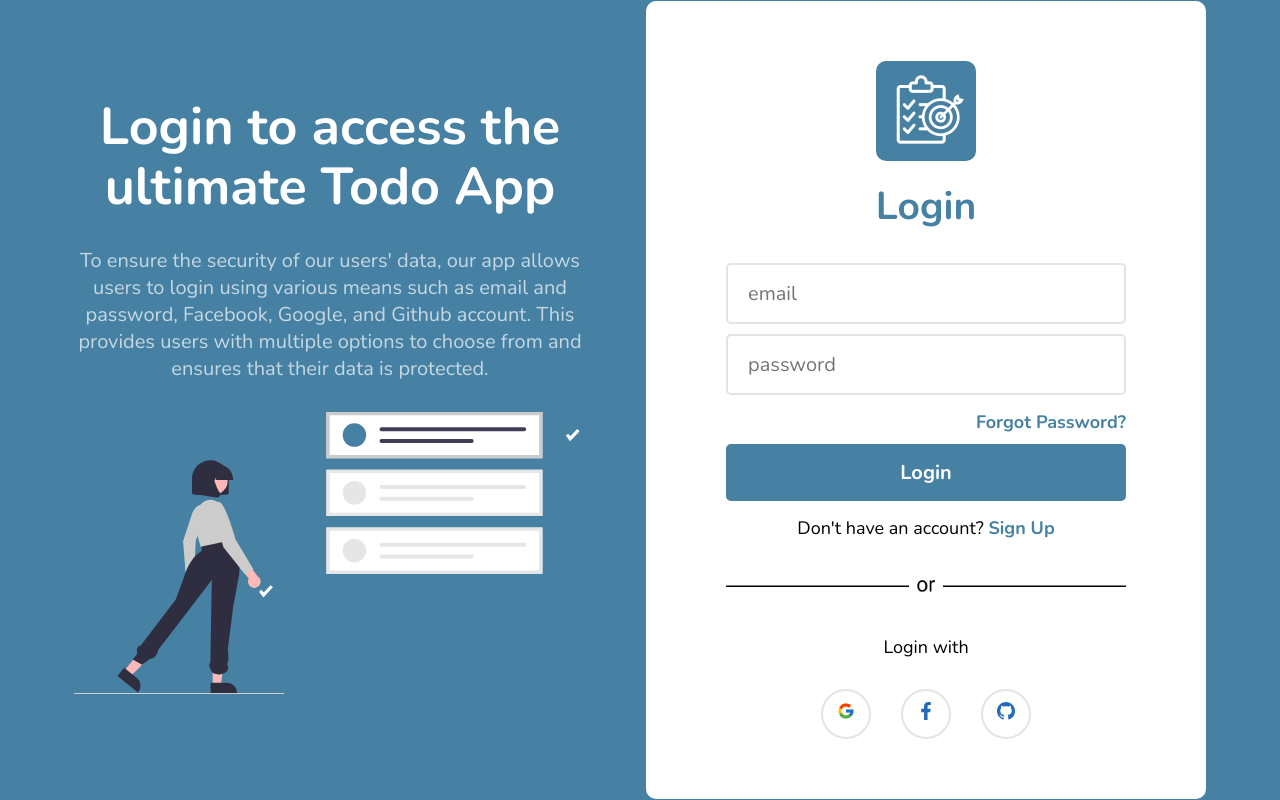
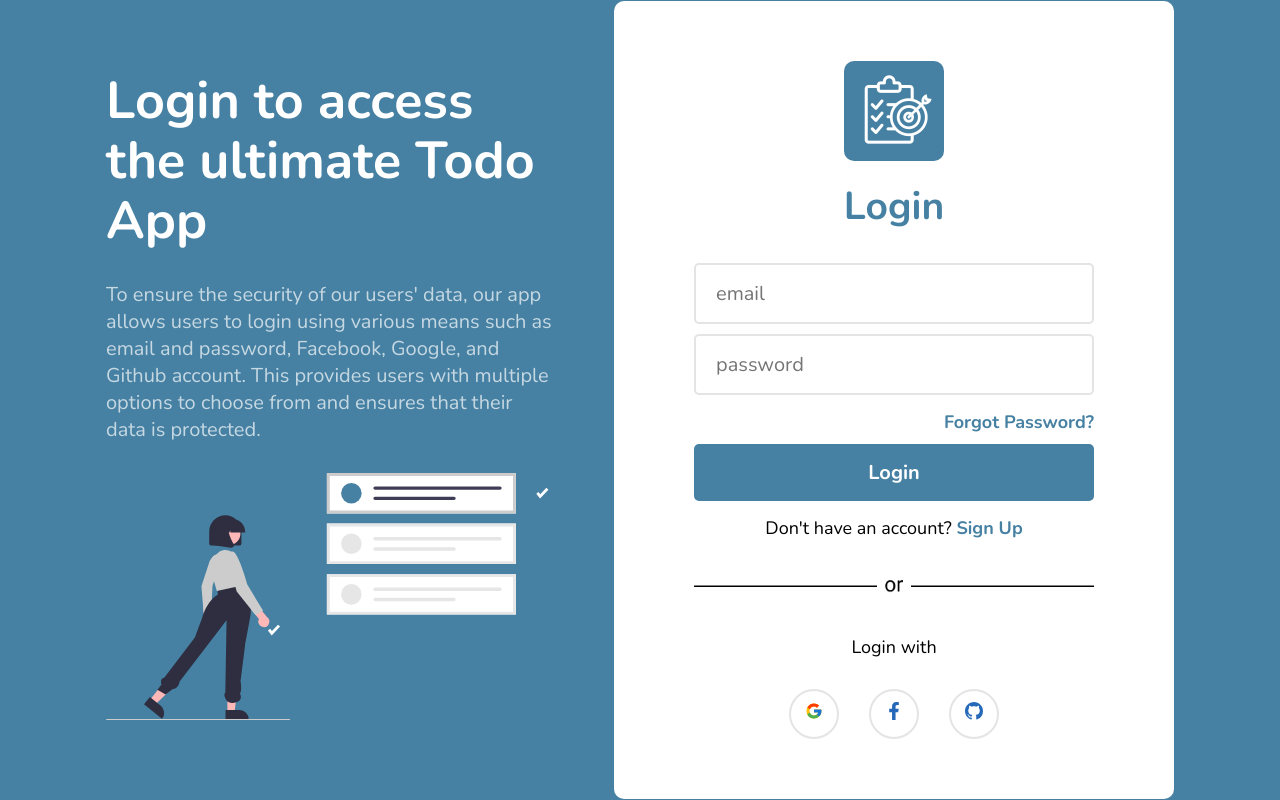
Before and after one commit to kapansa/todo-auth-app, a React (Create React App) app: page /login in a window 1280 px wide. Built offline with nearby package versions, Linux system fonts and the light colour scheme; no server answers.

Commit message:
Change text-align to left on login and sign up page

```diff
--- a/src/pages/Login/Login.css
+++ b/src/pages/Login/Login.css
@@ -166,7 +166,8 @@ body {
 }
 
 .text_area {
-      flex-basis: 40%;
+      flex-basis: 35%;
+      text-align: left !important;
 }
 
 .text_area img {
```
